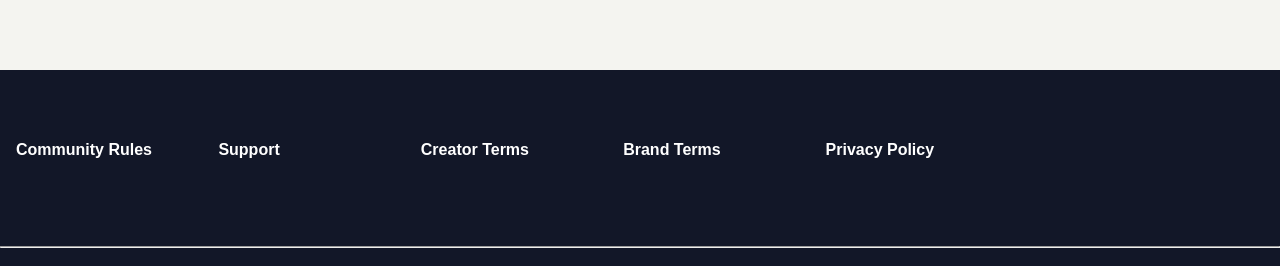
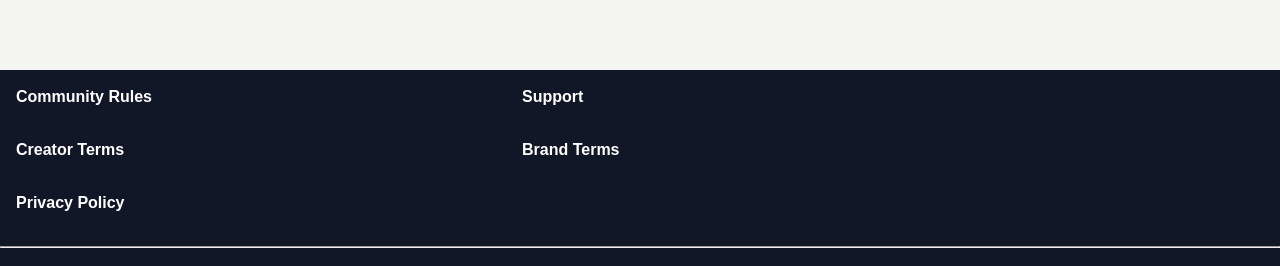
Before and after one commit to AbdullA-Ababakre/sharely, a React (Create React App) app: page / in a window 1280 px wide. Shown: the part 1414-1680 px from the top of the page. Built offline with nearby package versions, Linux system fonts and the light colour scheme.

Commit message:
remove unused code

```diff
--- a/src/component/Gallery/index.jsx
+++ b/src/component/Gallery/index.jsx
@@ -15,7 +15,6 @@ function Gallery() {
   };
 
   const brands = useSelector(selectActiveBrands);
-  console.log(brands);
   return (
     <div className={styles.gallery}>
       <div className={styles.title}>Share and Earn</div>
--- a/src/component/footer/index.module.scss
+++ b/src/component/footer/index.module.scss
@@ -1,3 +1,5 @@
+@import "../../variable.scss";
+
 .footer {
   position: relative;
   min-height: 30vh;
@@ -15,7 +17,7 @@
     width: 80vw;
     min-height: 20vh;
     display: grid;
-    grid-template-columns: repeat(5, 1fr);
+    grid-template-columns: repeat(2, 1fr);
     align-items: center;
     column-gap: 20px;
     h4 {
@@ -35,32 +37,3 @@
     padding-bottom: 2rem;
   }
 }
-
-// // Define your grid layout
-// .grid-container {
-//   display: grid;
-//   grid-template-columns: repeat(4, 1fr); // 4 columns
-//   gap: 20px; // Adjust the gap as needed
-// }
-
-// // Apply the grid layout to the items inside the footer
-// .styles.footer {
-//   @include grid-container;
-
-//   // Additional styling for the h2 elements if needed
-//   h2 {
-//     // Add any styles for the h2 elements
-//   }
-// }
-
-// // Media query for responsive behavior on smaller screens
-// @media screen and (max-width: 768px) {
-//   .styles.footer {
-//     grid-template-columns: repeat(2, 1fr); // 2 columns on smaller screens
-
-//     // Additional styling for smaller screens if needed
-//     h2 {
-//       // Add any styles for the h2 elements on smaller screens
-//     }
-//   }
-// }
```
